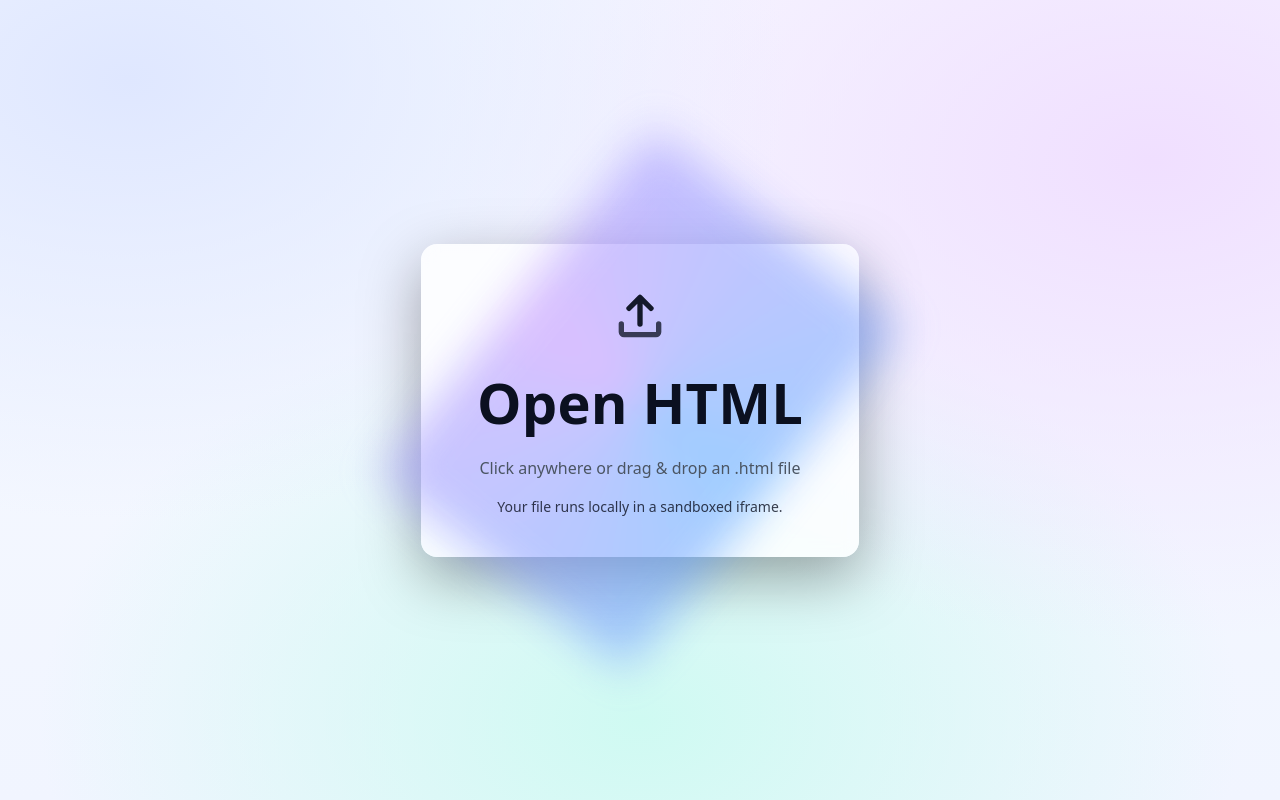
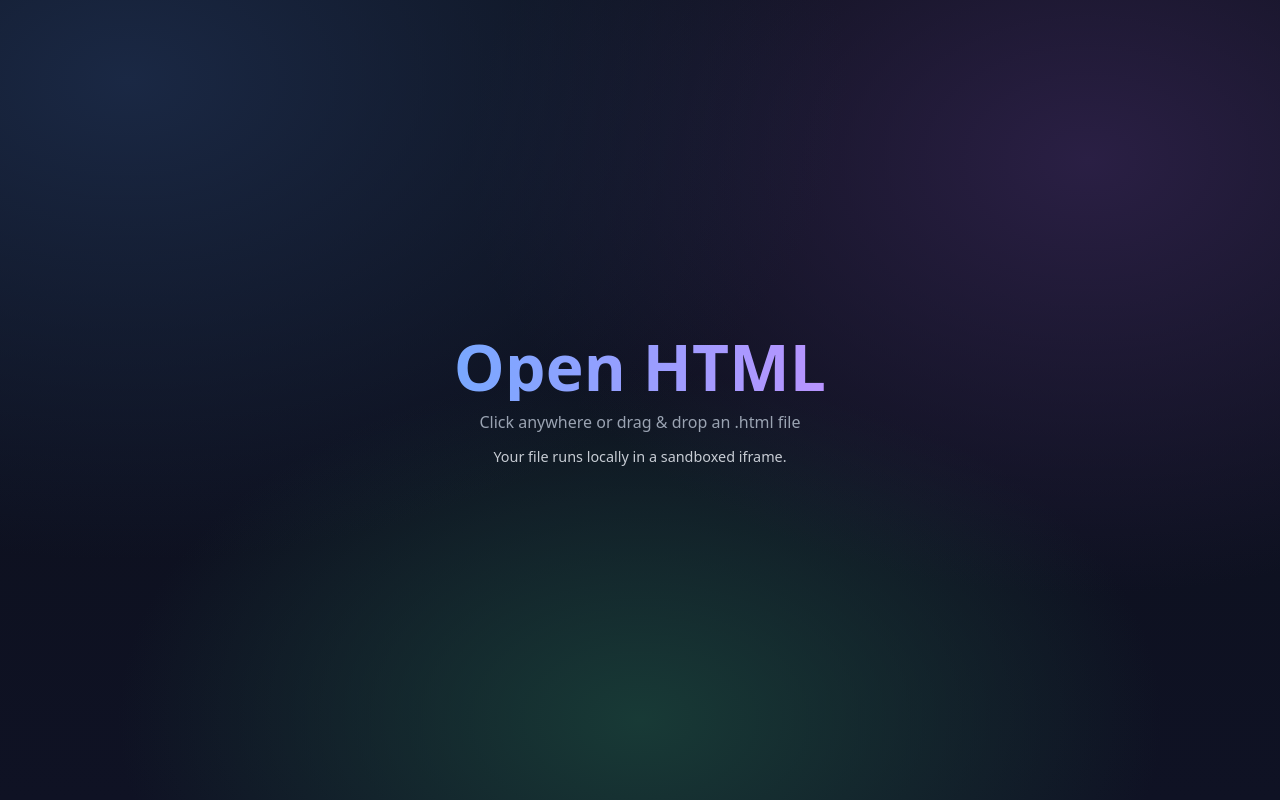
Before and after one commit to DominoKorean/I-want-to-open-HTML, a plain HTML site: page index.html in a window 1280 px wide. Drawn offline with Linux system fonts and the light colour scheme.

Commit message:
Change style again
by GPT 5 thinking

```diff
--- a/index.html
+++ b/index.html
@@ -5,15 +5,14 @@
   <meta name="viewport" content="width=device-width, initial-scale=1" />
   <title>Open HTML</title>
   <style>
-    /* Modern, minimal, no dashed borders. Glass card + gradient glow. */
+    /* Fullscreen, modern, borderless. The entire screen is interactive. */
     :root{
-      --bg-1:#0b0f1a;
-      --bg-2:#0f1324;
-      --fg:#e7e9ee;
-      --muted:#a8b0bc;
-      --card:#111827cc; /* glass card with alpha */
-      --ring:#6aa4ff;
-      --ring-2:#b794ff;
+      --bg-a:#0b0f19;
+      --bg-b:#0f1224;
+      --fg:#e8ecf3;
+      --muted:#9aa3b2;
+      --accent-a:#79a8ff;
+      --accent-b:#b894ff;
     }
     * { box-sizing: border-box; }
     html, body { height: 100%; }
@@ -21,111 +20,83 @@
       margin:0;
       color:var(--fg);
       background:
-        radial-gradient(1200px 800px at 10% 10%, #1f2a44 0%, transparent 60%),
-        radial-gradient(1200px 800px at 90% 20%, #2a1f44 0%, transparent 65%),
-        radial-gradient(1000px 700px at 50% 90%, #1f4440 0%, transparent 60%),
-        linear-gradient(180deg, var(--bg-1), var(--bg-2));
+        radial-gradient(1200px 800px at 10% 10%, #1a2844 0%, transparent 60%),
+        radial-gradient(1000px 700px at 85% 20%, #2a1f44 0%, transparent 62%),
+        radial-gradient(900px 600px at 50% 90%, #183a36 0%, transparent 58%),
+        linear-gradient(180deg, var(--bg-a), var(--bg-b));
       font: 16px/1.5 system-ui, -apple-system, Segoe UI, Roboto, Helvetica, Arial, "Apple Color Emoji","Segoe UI Emoji";
       -webkit-font-smoothing: antialiased;
       -moz-osx-font-smoothing: grayscale;
+      transition: background .2s ease;
     }
 
-    /* Fullscreen interactive layer (click/drag anywhere) */
+    /* The whole screen acts as a button / drop zone */
     #stage{
-      position:fixed; inset:0;
-      display:flex; align-items:center; justify-content:center;
-      cursor:pointer; user-select:none;
+      position: fixed; inset: 0;
+      display: grid; place-items: center;
+      cursor: pointer;
+      user-select: none;
+      outline: none;
+    }
+    /* Keyboard focus indication without boxes */
+    #stage:focus-visible .headline{
+      text-shadow: 0 0 0.5rem rgba(255,255,255,.35);
     }
 
-    /* Center glass card */
-    .hero{
-      position:relative;
-      display:flex; flex-direction:column; align-items:center; gap:.75rem;
-      padding: clamp(20px, 5vw, 40px) clamp(24px, 6vw, 56px);
-      background: var(--card);
-      border-radius: 16px;
-      backdrop-filter: blur(8px) saturate(1.1);
-      -webkit-backdrop-filter: blur(8px) saturate(1.1);
-      box-shadow:
-        0 20px 60px rgba(0,0,0,.35),
-        inset 0 1px 0 rgba(255,255,255,.05);
-      transform: translateZ(0);
-      transition: transform .18s ease, box-shadow .18s ease;
+    /* Centered copy (no card, no borders) */
+    .center{
+      display:flex; flex-direction:column; align-items:center; gap:.6rem;
+      text-align:center; padding: 0 1.25rem;
     }
-    /* Animated glow ring behind card (no borders!) */
-    .hero::before{
-      content:"";
-      position:absolute; inset:-2px;
-      border-radius: inherit;
-      background: conic-gradient(from 0deg, var(--ring), var(--ring-2), var(--ring));
-      filter: blur(22px) saturate(1.4);
-      opacity:.55;
-      z-index:-1;
-      animation: spin 14s linear infinite;
+    .headline{
+      margin:0;
+      font-weight: 900;
+      letter-spacing: .2px;
+      font-size: clamp(32px, 7vw, 64px);
+      line-height: 1.06;
+      /* Gradient text for a modern feel */
+      background: linear-gradient(90deg, var(--accent-a), var(--accent-b));
+      -webkit-background-clip: text;
+      background-clip: text;
+      color: transparent;
     }
-    @keyframes spin { to { transform: rotate(1turn); } }
+    .subtitle{
+      margin:0;
+      color: var(--muted);
+      font-size: clamp(13px, 2.6vw, 16px);
+    }
+    .hint{ margin-top:.1rem; opacity:.85; font-size:.9rem; }
 
-    #stage.drag .hero { transform: scale(1.02); }
-    #stage.drag .hero::before { opacity:.9; filter: blur(26px) saturate(1.6); }
-
-    h1{
-      margin:0;
-      font-weight:800;
-      letter-spacing:.2px;
-      font-size: clamp(28px, 6vw, 56px);
-    }
-    p{ margin:0; color:var(--muted); font-size: clamp(13px, 2.5vw, 16px); }
-
-    /* Icon */
-    .icon{
-      width: clamp(40px, 8vw, 64px);
-      height: clamp(40px, 8vw, 64px);
-      opacity:.95;
+    /* Dragging feedback: subtly intensify background & glow text */
+    body.drag .headline{ text-shadow: 0 0 1.2rem rgba(146,163,255,.55); }
+    body.drag{
+      background:
+        radial-gradient(1200px 800px at 10% 10%, #22365e 0%, transparent 60%),
+        radial-gradient(1000px 700px at 85% 20%, #3a2b61 0%, transparent 62%),
+        radial-gradient(900px 600px at 50% 90%, #20514b 0%, transparent 58%),
+        linear-gradient(180deg, var(--bg-a), var(--bg-b));
     }
 
     /* Hidden native input */
     #picker{ display:none; }
 
-    /* Viewer becomes the app once loaded */
+    /* Iframe becomes the app surface after load */
     #viewer{
-      position:fixed; inset:0; border:0; width:100%; height:100%;
+      position: fixed; inset: 0;
+      width:100%; height:100%; border:0;
       display:none; background:#fff;
-    }
-
-    /* Small helper on mobile to hint "tap anywhere" */
-    .hint{
-      margin-top:.25rem;
-      font-size: .875rem;
-      opacity:.8;
-    }
-
-    /* Respect light mode (still modern) */
-    @media (prefers-color-scheme: light){
-      :root{ --fg:#0b1020; --muted:#4b5563; --card:#ffffffcc; }
-      body{
-        background:
-          radial-gradient(1200px 800px at 10% 10%, #dfe7ff 0%, transparent 55%),
-          radial-gradient(1200px 800px at 90% 20%, #f0dfff 0%, transparent 60%),
-          radial-gradient(1000px 700px at 50% 90%, #cffaf2 0%, transparent 60%),
-          linear-gradient(180deg, #f7faff, #f1f5ff);
-      }
     }
   </style>
 </head>
 <body>
-  <!-- Hidden file input -->
+  <!-- Hidden native file input -->
   <input id="picker" type="file" accept=".html,text/html" />
 
-  <!-- Fullscreen stage (click or drop anywhere) -->
-  <main id="stage" aria-label="Drop zone" tabindex="0">
-    <div class="hero" role="button" aria-label="Open HTML">
-      <!-- Inline SVG icon (no external assets) -->
-      <svg class="icon" viewBox="0 0 24 24" aria-hidden="true">
-        <path fill="currentColor" d="M12 16a1 1 0 0 1-1-1V7.41L8.7 9.7a1 1 0 1 1-1.4-1.4l4-4a1 1 0 0 1 1.4 0l4 4a1 1 0 1 1-1.4 1.4L13 7.41V15a1 1 0 0 1-1 1Z"/>
-        <path fill="currentColor" d="M5 14a1 1 0 0 1 1 1v3h12v-3a1 1 0 1 1 2 0v3a2 2 0 0 1-2 2H6a2 2 0 0 1-2-2v-3a1 1 0 0 1 1-1Z" opacity=".8"/>
-      </svg>
-      <h1>Open HTML</h1>
-      <p>Click anywhere or drag & drop an .html file</p>
+  <!-- Fullscreen interactive area (click / keyboard / drop anywhere) -->
+  <main id="stage" aria-label="Open HTML" tabindex="0">
+    <div class="center" aria-hidden="false">
+      <h1 class="headline">Open HTML</h1>
+      <p class="subtitle">Click anywhere or drag & drop an .html file</p>
       <div class="hint">Your file runs locally in a sandboxed iframe.</div>
     </div>
   </main>
@@ -138,13 +109,13 @@
   </iframe>
 
   <script>
-    // All text & comments are in English.
+    // All text & comments below are in English.
 
     const stage  = document.getElementById('stage');
     const picker = document.getElementById('picker');
     const frame  = document.getElementById('viewer');
 
-    // Open native picker on click or keyboard
+    // Open file picker on click or keyboard (Enter/Space)
     stage.addEventListener('click', () => picker.click());
     stage.addEventListener('keydown', (e) => {
       if (e.key === 'Enter' || e.key === ' ') {
@@ -153,31 +124,33 @@
       }
     });
 
+    // Load chosen file
     picker.addEventListener('change', () => loadIntoIframe(picker.files?.[0]));
 
-    // Drag & drop (anywhere)
+    // Global drag & drop (anywhere on the page)
     const prevent = (e) => { e.preventDefault(); e.stopPropagation(); };
     ['dragenter','dragover','dragleave','drop'].forEach(type => {
-      document.addEventListener(type, prevent);
+      document.addEventListener(type, prevent, { passive:false });
     });
     ['dragenter','dragover'].forEach(type => {
-      document.addEventListener(type, () => stage.classList.add('drag'));
+      document.addEventListener(type, () => document.body.classList.add('drag'));
     });
     ['dragleave','drop'].forEach(type => {
-      document.addEventListener(type, () => stage.classList.remove('drag'));
+      document.addEventListener(type, () => document.body.classList.remove('drag'));
     });
     document.addEventListener('drop', (e) => {
       const file = e.dataTransfer?.files?.[0];
       loadIntoIframe(file);
     });
 
+    // Read a File and run it inside the iframe using a Blob URL
     async function loadIntoIframe(file){
       if (!file) return;
 
+      const name = (file.name || '').toLowerCase();
       const isHtml =
         (file.type || '').includes('html') ||
-        (file.name || '').toLowerCase().endsWith('.html') ||
-        (file.name || '').toLowerCase().endsWith('.htm');
+        name.endsWith('.html') || name.endsWith('.htm');
 
       if (!isHtml){
         alert('Please choose an .html file.');
@@ -188,12 +161,11 @@
       const blob = new Blob([buf], { type: 'text/html;charset=utf-8' });
       const url  = URL.createObjectURL(blob);
 
-      // Show the viewer, hide the stage
+      // Show the viewer; the stage stays underneath but is hidden by the iframe
       frame.src = url;
       frame.style.display = 'block';
-      stage.style.display = 'none';
 
-      // Revoke URL later to free memory
+      // Revoke object URL later to free memory
       frame.addEventListener('load', () => {
         setTimeout(() => URL.revokeObjectURL(url), 10000);
       }, { once:true });
```
